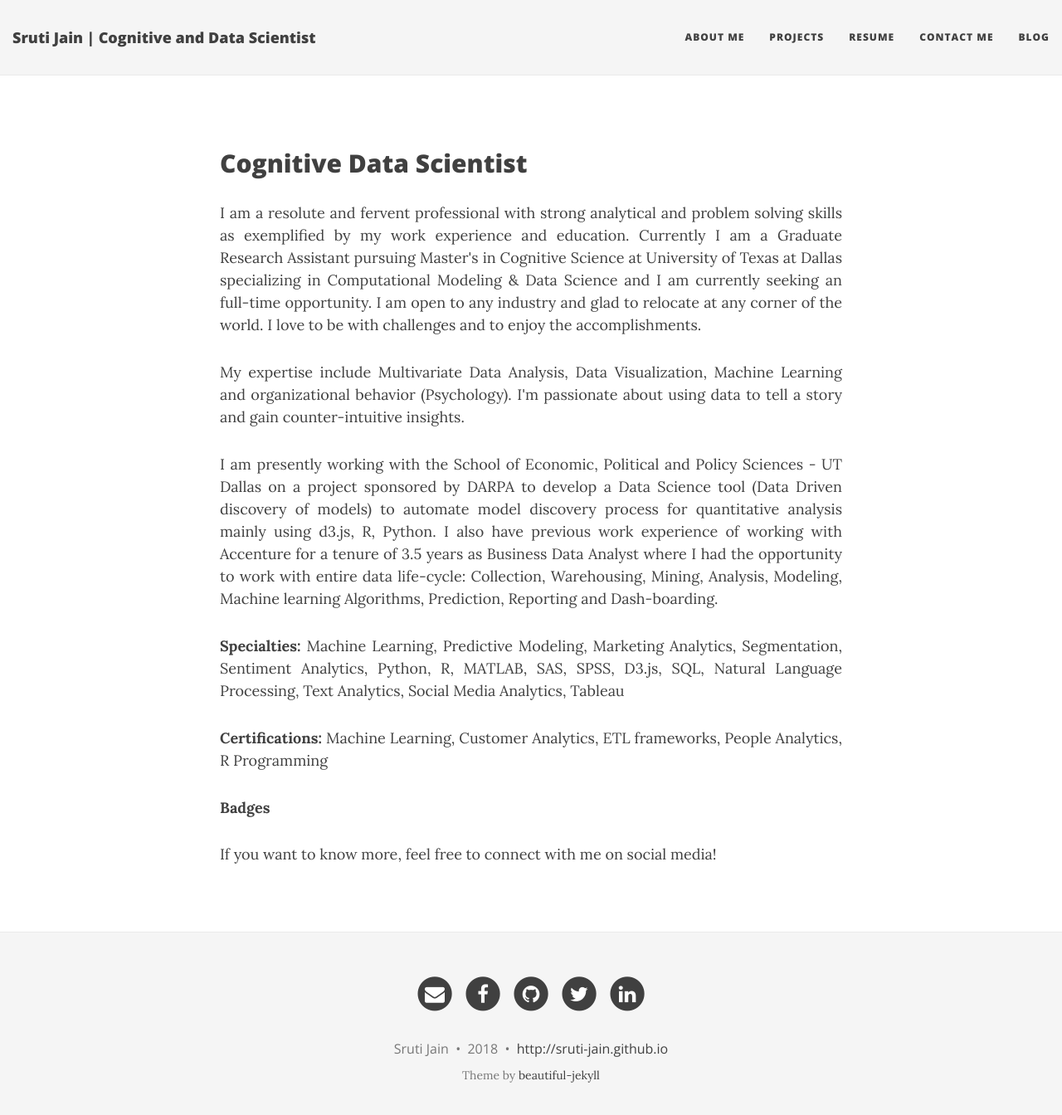
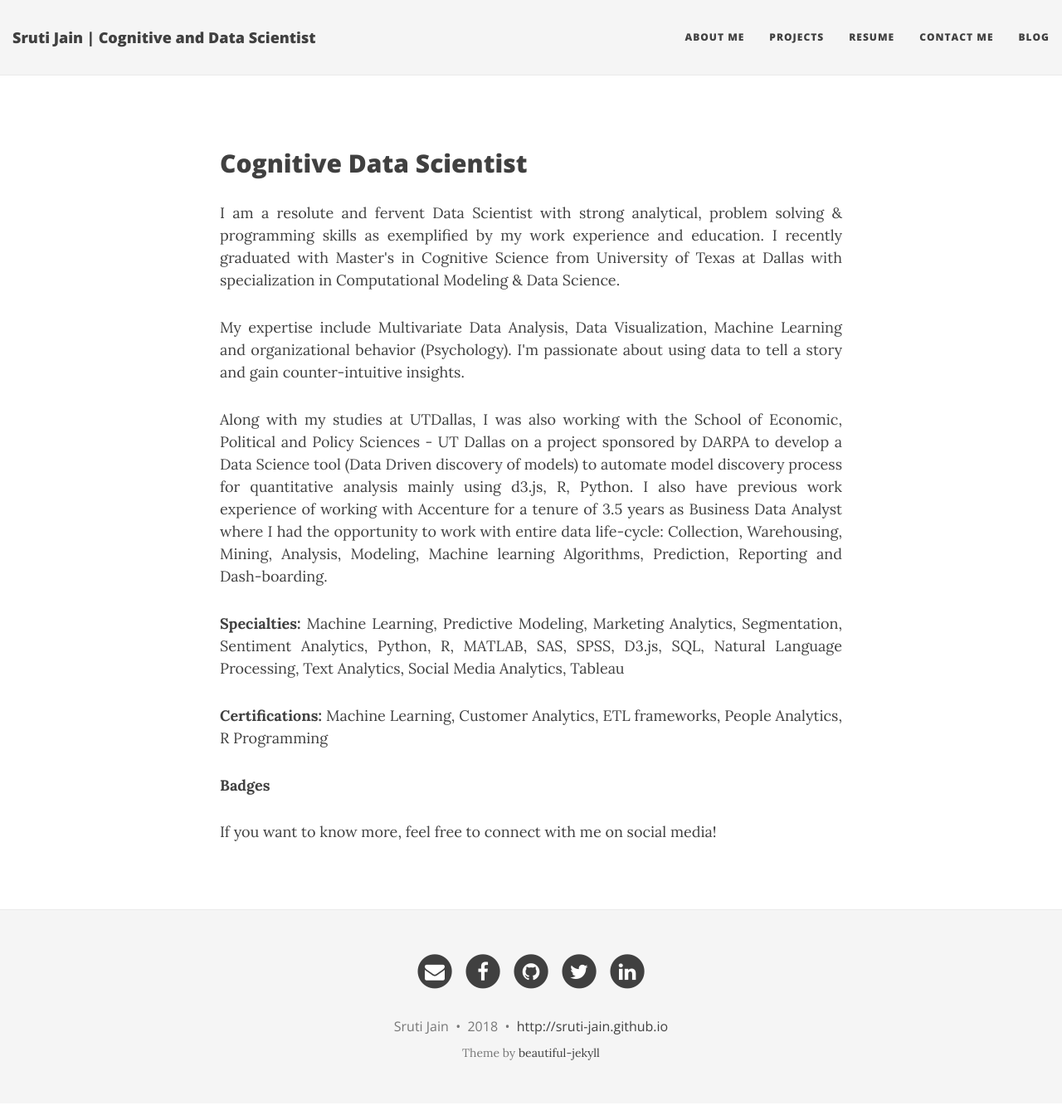
Before and after one commit to sruti-jain/sruti-jain.github.io, a Jekyll site: the page built from aboutme.md, in a window 1280 px wide and 1357 px high. Shown: the top 1344 px of the window at 83% size. Built offline with Jekyll 4.4.1, drawn with Linux system fonts in a browser that asks for light colours; nearby versions of some CDN libraries; a script that is not in the unit is left out.

Commit message:
Update aboutme.md

```diff
--- a/aboutme.md
+++ b/aboutme.md
@@ -6,11 +6,11 @@ title:  ""
 ## Cognitive Data Scientist
 
 <div style="text-align: justify">
-<p> I am a resolute and fervent professional with strong analytical and problem solving skills as exemplified by my work experience and education. Currently I am a Graduate Research Assistant pursuing Master's in Cognitive Science at University of Texas at Dallas specializing in Computational Modeling & Data Science and I am currently seeking an full-time opportunity. I am open to any industry and glad to relocate at any corner of the world. I love to be with challenges and to enjoy the accomplishments. </p>
+<p> I am a resolute and fervent Data Scientist with strong analytical, problem solving & programming skills as exemplified by my work experience and education. I recently graduated with Master's in Cognitive Science from University of Texas at Dallas with specialization in Computational Modeling & Data Science. </p>
 
 <p>My expertise include Multivariate Data Analysis, Data Visualization, Machine Learning and organizational behavior (Psychology). I'm passionate about using data to tell a story and gain counter-intuitive insights. </p>
 
-<p>I am presently working with the School of Economic, Political and Policy Sciences - UT Dallas on a project sponsored by DARPA to develop a Data Science tool (Data Driven discovery of models) to automate model discovery process for quantitative analysis mainly using d3.js, R, Python. I also have previous work experience of working with Accenture for a tenure of 3.5 years as Business Data Analyst where I had the opportunity to work with entire data life-cycle: Collection, Warehousing, Mining, Analysis, Modeling, Machine learning Algorithms, Prediction, Reporting and Dash-boarding. </p>
+<p>Along with my studies at UTDallas, I was also working with the School of Economic, Political and Policy Sciences - UT Dallas on a project sponsored by DARPA to develop a Data Science tool (Data Driven discovery of models) to automate model discovery process for quantitative analysis mainly using d3.js, R, Python. I also have previous work experience of working with Accenture for a tenure of 3.5 years as Business Data Analyst where I had the opportunity to work with entire data life-cycle: Collection, Warehousing, Mining, Analysis, Modeling, Machine learning Algorithms, Prediction, Reporting and Dash-boarding. </p>
 
 <p><b>Specialties:</b> Machine Learning, Predictive Modeling, Marketing Analytics, Segmentation, Sentiment Analytics, Python, R, MATLAB, SAS, SPSS, D3.js, SQL, Natural Language Processing, Text Analytics, Social Media Analytics, Tableau </p>
 
```
